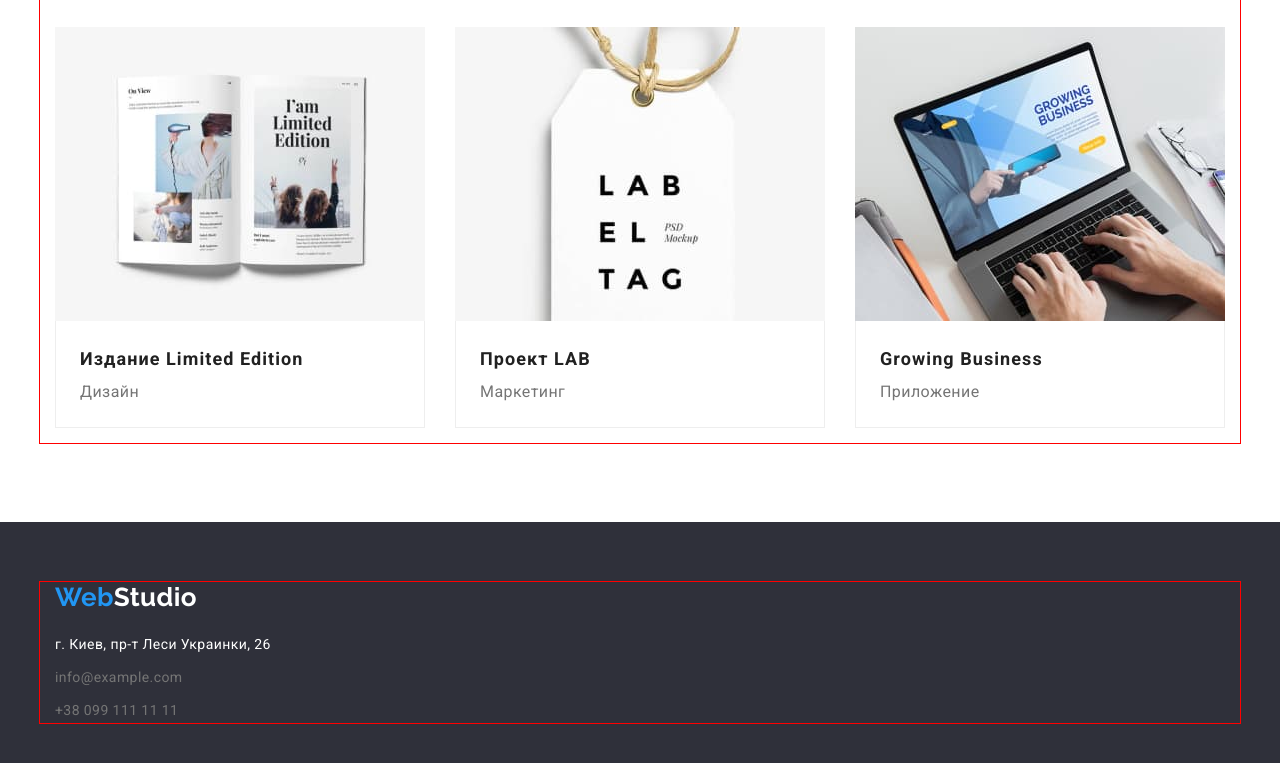
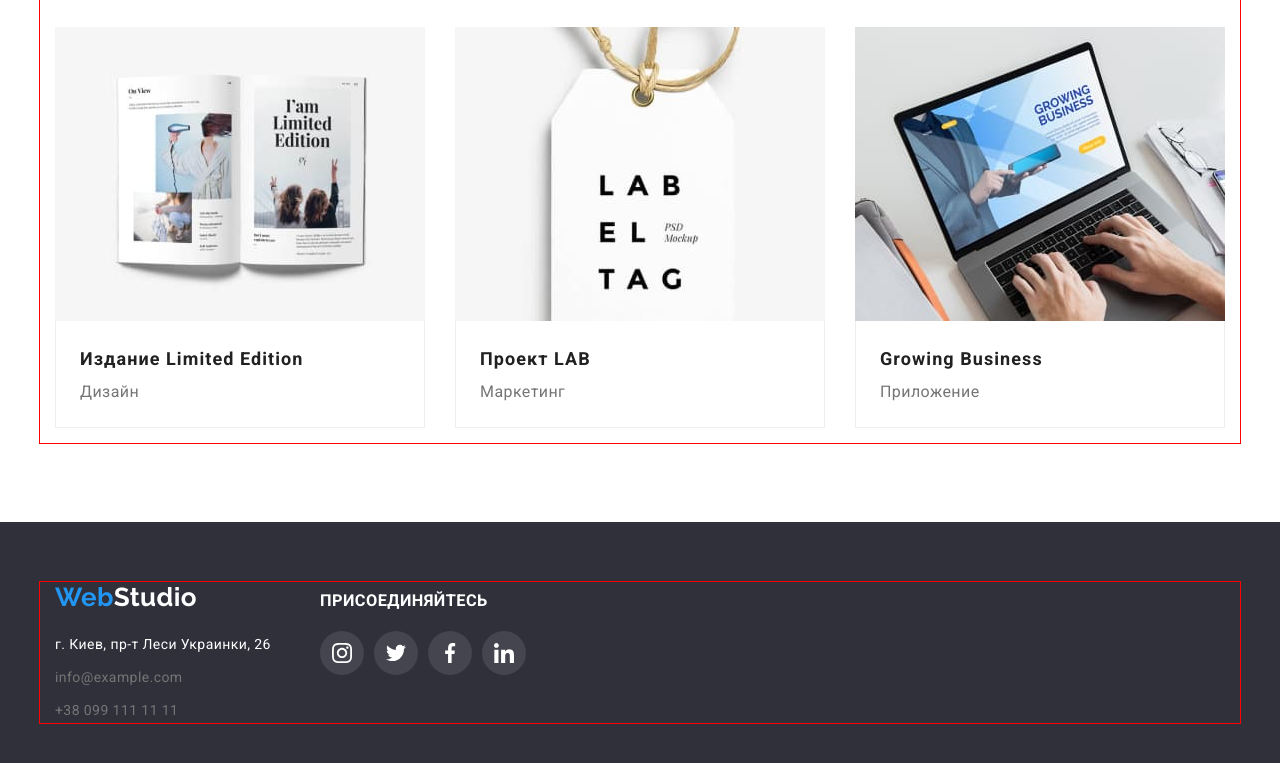
Before and after one commit to KravtsovaMaryna/goit-markup-hw-04, a plain HTML site: page portfolio.html in a window 1280 px wide. Shown: the part 1083-1846 px from the top of the page. Drawn offline with nearby package versions, Linux system fonts and the light colour scheme.

Commit message:
portfolio complited

```diff
--- a/portfolio.html
+++ b/portfolio.html
@@ -23,15 +23,21 @@
 
                 <nav class="header-navigation">
                     <ul class="header-list">
-                        <li class="header-item"><a class="header-link link" href="./index.html">Студия</a></li>
-                        <li class="header-item color"><a class="header-link link current" href="./portfolio.html">Портфолио</a></li>
+                        <li class="header-item"><a class="header-link link current" href="./index.html">Студия</a></li>
+                        <li class="header-item color"><a class="header-link link" href="./portfolio.html">Портфолио</a></li>
                         <li class="header-item"><a class="header-link link" href="#">Контакты</a></li>
                     </ul>
                 </nav>
 
                 <ul class="header-list">
-                    <li class="header-item"><a class="header-link link contacts" href="mailto:info@devstudio.com">info@devstudio.com</a></li>
-                    <li class="header-item"><a class="header-link link contacts" href="tel:+380961111111">+38 096 111 11 11</a></li>
+                    <li class="header-item"><a class="header-link link contacts" href="mailto:info@devstudio.com">
+                        <svg class="header-soc-icon" width="16" height="12">
+                            <use href="./images/icons.svg#icon-mail"></use>
+                        </svg>info@devstudio.com</a></li>
+                    <li class="header-item"><a class="header-link link contacts" href="tel:+380961111111">
+                        <svg class="header-soc-icon" width="10" height="16">
+                            <use href="./images/icons.svg#icon-tel"></use>
+                        </svg>+38 096 111 11 11</a></li>
                 </ul>
             </div>
     </header>
@@ -146,11 +152,10 @@
 
 
 <footer class="footer">
-        <div class="container">
-          <a class="footer-img" href="#">
+    <div class="container footer-wrapper">
+        <address class="address">
+        <a class="footer-img" href="./index.html">
             Web<span class="footer-logo">Studio</span></a>
-
-               <address class="address">
 
             <ul class="address-list">
                 <li class="address-item">г. Киев, пр-т Леси Украинки, 26</li>
@@ -158,6 +163,42 @@
                 <li class="address-item"><a class="link-tel link-color" href="tel:+380991111111">+38 099 111 11 11</a></li>
             </ul>
         </address>
+
+
+    <div class="footer-soc">
+        <h3 class="footer-connection">ПРИСОЕДИНЯЙТЕСЬ</h3>
+
+    <ul class="connection-list">
+
+      <li class="footer-item">
+          <a class="footer-link"href="">
+            <svg class="footer-soc-icon" width="20" height="20">
+                <use href="./images/icons.svg#icon-instagram"></use>
+            </svg>
+        </a>
+    </li>
+      <li class="footer-item">
+          <a class="footer-link"href="">
+            <svg class="footer-soc-icon" width="20" height="20">
+                <use href="./images/icons.svg#icon-twitter"></use>
+            </svg>
+          </a>
+    </li>
+      <li class="footer-item">
+          <a class="footer-link"href="">
+              <svg class="footer-soc-icon" width="20" height="20">
+                <use href="./images/icons.svg#icon-facebook"></use>
+            </svg>
+          </a>
+    </li>
+      <li class="footer-item">
+          <a class="footer-link"href="">
+              <svg class="footer-soc-icon" width="20" height="20">
+            <use href="./images/icons.svg#icon-linkedin"></use>
+        </svg></a>
+    </li>
+ </ul>
+</div>
 </div>
 </footer>
 
```
Lines whose indentation alone changed are shown as unchanged.
